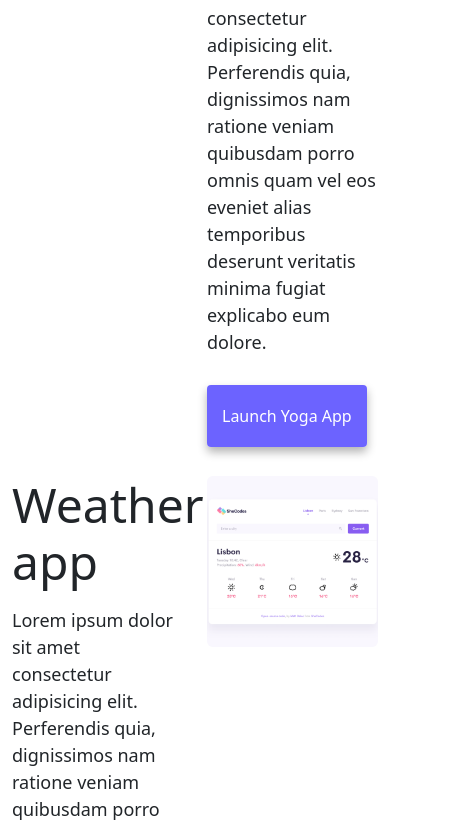
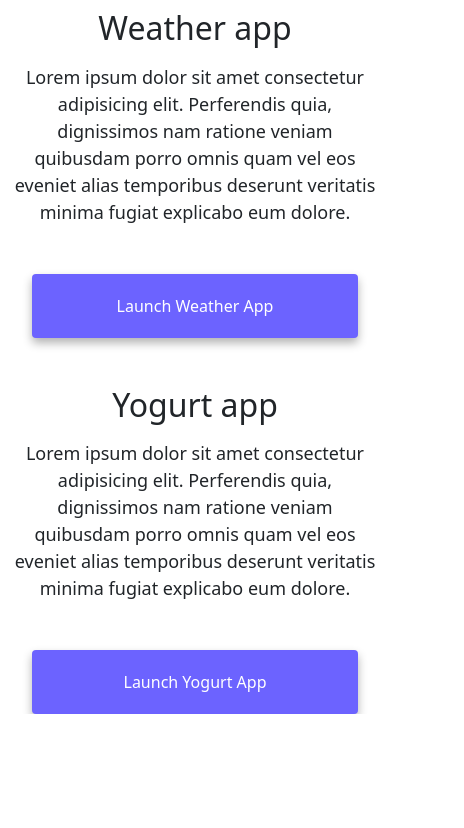
Before and after one commit to PollyT249/Polina-Tretiakova-about-project, a plain HTML site: page index.html in a window 390 px wide. Shown: the part 820-1648 px from the top of the page, 464 px wide, since content can reach past the window. After the commit the page ends 1534 px from the top, so only its background shows below. Drawn offline with nearby package versions, Linux system fonts and the light colour scheme.

Commit message:
Added media queries

```diff
--- a/css/styles.css
+++ b/css/styles.css
@@ -86,3 +86,30 @@ p {
 .email-link:hover {
   text-decoration: underline;
 }
+
+@media (max-width: 576px) {
+  h1 {
+    margin-bottom: 10px;
+    font-size: 48px;
+    line-height: 1.3;
+  }
+
+  h2 {
+    font-size: 32px;
+    text-align: center;
+  }
+
+  h3 {
+    font-size: 20px;
+  }
+
+  p {
+    text-align: center;
+  }
+
+  .project-link {
+    display: block;
+    text-align: center;
+    margin: 0 20px;
+  }
+}
--- a/index.html
+++ b/index.html
@@ -85,14 +85,14 @@
     </div>
     <div class="container">
       <div class="row">
-        <div class="col-6">
+        <div class="col-sm-6">
           <img
             src="images/yoga.png"
             alt="Yoga project"
-            class="img-fluid rounded"
+            class="img-fluid rounded d-none d-sm-block"
           />
         </div>
-        <div class="col-6">
+        <div class="col-sm-6">
           <h2 class="mb-3">Yoga app</h2>
           <p>
             Lorem ipsum dolor sit amet consectetur adipisicing elit. Perferendis
@@ -101,7 +101,7 @@
             explicabo eum dolore.
           </p>
           <div class="mt-5">
-            <a href="#" class="primary-link" title="Yoga project"
+            <a href="#" class="primary-link project-link" title="Yoga project"
               >Launch Yoga App</a
             >
           </div>
@@ -109,7 +109,7 @@
       </div>
 
       <div class="row mt-5">
-        <div class="col-6">
+        <div class="col-sm-6">
           <h2 class="mb-3">Weather app</h2>
           <p>
             Lorem ipsum dolor sit amet consectetur adipisicing elit. Perferendis
@@ -118,12 +118,15 @@
             explicabo eum dolore.
           </p>
           <div class="mt-5">
-            <a href="#" class="primary-link" title="Weather project"
+            <a
+              href="#"
+              class="primary-link project-link"
+              title="Weather project"
               >Launch Weather App</a
             >
           </div>
         </div>
-        <div class="col-6">
+        <div class="col-6 d-none d-sm-block">
           <img
             src="images/weather.png"
             alt="Weather project"
@@ -133,14 +136,14 @@
       </div>
 
       <div class="row mt-5">
-        <div class="col-6">
+        <div class="col-6 d-none d-sm-block">
           <img
             src="images/yogurt.png"
             alt="Yogurt project"
             class="img-fluid rounded"
           />
         </div>
-        <div class="col-6">
+        <div class="col-sm-6">
           <h2 class="mb-3">Yogurt app</h2>
           <p>
             Lorem ipsum dolor sit amet consectetur adipisicing elit. Perferendis
@@ -149,7 +152,7 @@
             explicabo eum dolore.
           </p>
           <div class="mt-5">
-            <a href="#" class="primary-link" title="Yogurt project"
+            <a href="#" class="primary-link project-link" title="Yogurt project"
               >Launch Yogurt App</a
             >
           </div>
```
